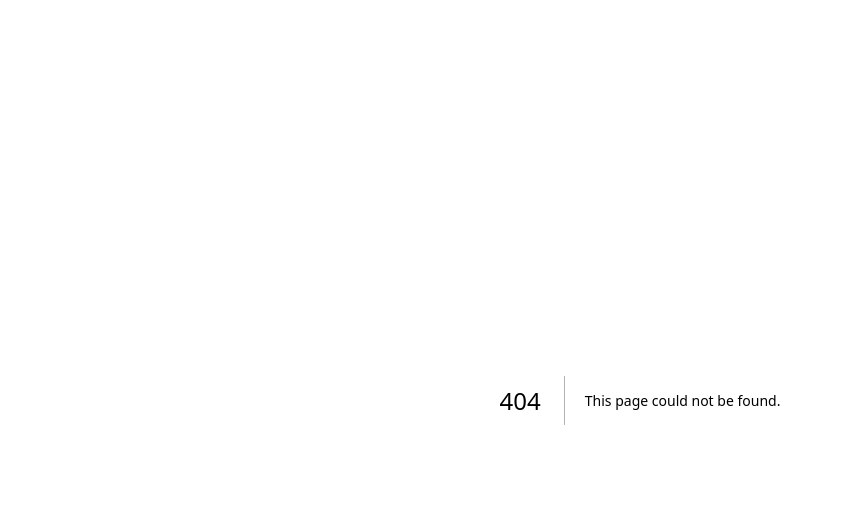
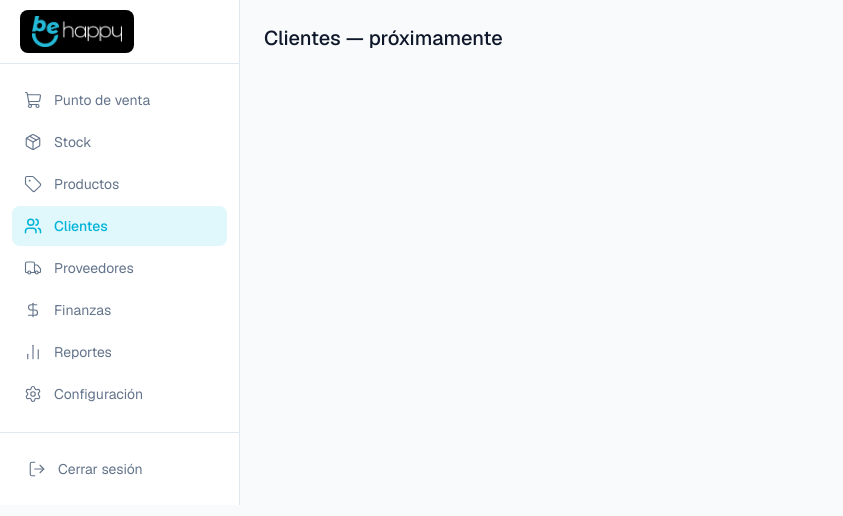
Before and after one commit to BeManager-dev/bemanager, a Next.js app: page /dashboard/clientes in a window 1280 px wide. Before the commit this address had no page. Shown: the top 516 px of the page, without its empty margins (0-843 px from the left). Built offline with nearby package versions, Linux system fonts and the light colour scheme; no server answers.

Commit message:
feat: dashboard layout con sidebar navegación BeHappy

```diff
--- /dev/null
+++ b/app/dashboard/clientes/page.tsx
@@ -0,0 +1,3 @@
+export default function ClientesPage() {
+  return <h1 className="text-xl font-medium text-[#0F172A]">Clientes — próximamente</h1>
+}
--- /dev/null
+++ b/app/dashboard/configuracion/page.tsx
@@ -0,0 +1,3 @@
+export default function ConfiguracionPage() {
+  return <h1 className="text-xl font-medium text-[#0F172A]">Configuración — próximamente</h1>
+}
--- /dev/null
+++ b/app/dashboard/finanzas/page.tsx
@@ -0,0 +1,3 @@
+export default function FinanzasPage() {
+  return <h1 className="text-xl font-medium text-[#0F172A]">Finanzas — próximamente</h1>
+}
--- /dev/null
+++ b/app/dashboard/layout.tsx
@@ -0,0 +1,115 @@
+'use client'
+
+import { useState } from 'react'
+import Link from 'next/link'
+import { usePathname, useRouter } from 'next/navigation'
+import Image from 'next/image'
+import { createClient } from '@/lib/supabase/client'
+import {
+  ShoppingCart, Package, Tag, Users, Truck,
+  DollarSign, BarChart2, Settings, LogOut,
+  Menu, X
+} from 'lucide-react'
+
+const nav = [
+  { href: '/dashboard/pos',          label: 'Punto de venta',  icon: ShoppingCart },
+  { href: '/dashboard/stock',        label: 'Stock',           icon: Package },
+  { href: '/dashboard/productos',    label: 'Productos',       icon: Tag },
+  { href: '/dashboard/clientes',     label: 'Clientes',        icon: Users },
+  { href: '/dashboard/proveedores',  label: 'Proveedores',     icon: Truck },
+  { href: '/dashboard/finanzas',     label: 'Finanzas',        icon: DollarSign },
+  { href: '/dashboard/reportes',     label: 'Reportes',        icon: BarChart2 },
+  { href: '/dashboard/configuracion',label: 'Configuración',   icon: Settings },
+]
+
+export default function DashboardLayout({ children }: { children: React.ReactNode }) {
+  const pathname = usePathname()
+  const router = useRouter()
+  const supabase = createClient()
+  const [open, setOpen] = useState(false)
+
+  async function handleLogout() {
+    await supabase.auth.signOut()
+    router.push('/auth/login')
+  }
+
+  return (
+    <div className="flex min-h-screen bg-[#F8FAFB]">
+
+      {/* Overlay mobile */}
+      {open && (
+        <div
+          className="fixed inset-0 bg-black/30 z-20 lg:hidden"
+          onClick={() => setOpen(false)}
+        />
+      )}
+
+      {/* Sidebar */}
+      <aside className={`
+        fixed top-0 left-0 h-full w-60 bg-white border-r border-[#E2E8F0] z-30
+        flex flex-col transition-transform duration-200
+        ${open ? 'translate-x-0' : '-translate-x-full'}
+        lg:translate-x-0 lg:static lg:z-auto
+      `}>
+
+        {/* Logo */}
+        <div className="h-16 flex items-center px-5 border-b border-[#E2E8F0]">
+          <div className="bg-black rounded-lg px-3 py-1.5">
+            <Image src="/logo.png" alt="BeHappy" width={90} height={32} className="object-contain" />
+          </div>
+        </div>
+
+        {/* Nav */}
+        <nav className="flex-1 py-4 overflow-y-auto">
+          {nav.map(({ href, label, icon: Icon }) => {
+            const active = pathname.startsWith(href)
+            return (
+              <Link
+                key={href}
+                href={href}
+                onClick={() => setOpen(false)}
+                className={`
+                  flex items-center gap-3 mx-3 px-3 py-2.5 rounded-lg mb-0.5 text-sm transition-colors
+                  ${active
+                    ? 'bg-[#E0F7FC] text-[#00B4D8] font-medium'
+                    : 'text-[#64748B] hover:bg-[#F8FAFB] hover:text-[#0F172A]'
+                  }
+                `}
+              >
+                <Icon size={18} strokeWidth={active ? 2 : 1.5} />
+                {label}
+              </Link>
+            )
+          })}
+        </nav>
+
+        {/* Logout */}
+        <div className="p-4 border-t border-[#E2E8F0]">
+          <button
+            onClick={handleLogout}
+            className="flex items-center gap-3 w-full px-3 py-2.5 rounded-lg text-sm text-[#64748B] hover:bg-red-50 hover:text-red-500 transition-colors"
+          >
+            <LogOut size={18} strokeWidth={1.5} />
+            Cerrar sesión
+          </button>
+        </div>
+      </aside>
+
+      {/* Main */}
+      <div className="flex-1 flex flex-col min-w-0">
+
+        {/* Header mobile */}
+        <header className="h-16 bg-white border-b border-[#E2E8F0] flex items-center px-4 lg:hidden">
+          <button onClick={() => setOpen(!open)} className="p-2 rounded-lg hover:bg-[#F8FAFB]">
+            {open ? <X size={20} /> : <Menu size={20} />}
+          </button>
+        </header>
+
+        {/* Content */}
+        <main className="flex-1 p-6">
+          {children}
+        </main>
+      </div>
+    </div>
+  )
+}
--- /dev/null
+++ b/app/dashboard/productos/page.tsx
@@ -0,0 +1,3 @@
+export default function ProductosPage() {
+  return <h1 className="text-xl font-medium text-[#0F172A]">Productos — próximamente</h1>
+}
--- /dev/null
+++ b/app/dashboard/proveedores/page.tsx
@@ -0,0 +1,3 @@
+export default function ProveedoresPage() {
+  return <h1 className="text-xl font-medium text-[#0F172A]">Proveedores — próximamente</h1>
+}
--- /dev/null
+++ b/app/dashboard/reportes/page.tsx
@@ -0,0 +1,3 @@
+export default function ReportesPage() {
+  return <h1 className="text-xl font-medium text-[#0F172A]">Reportes — próximamente</h1>
+}
--- /dev/null
+++ b/app/dashboard/stock/page.tsx
@@ -0,0 +1,3 @@
+export default function StockPage() {
+  return <h1 className="text-xl font-medium text-[#0F172A]">Stock — próximamente</h1>
+}
```
